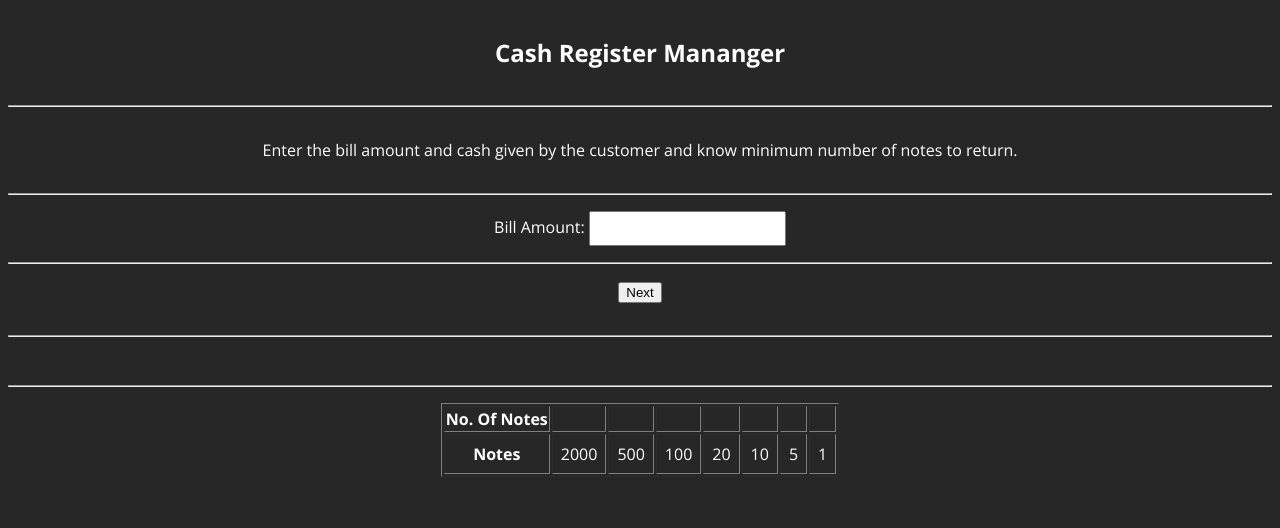
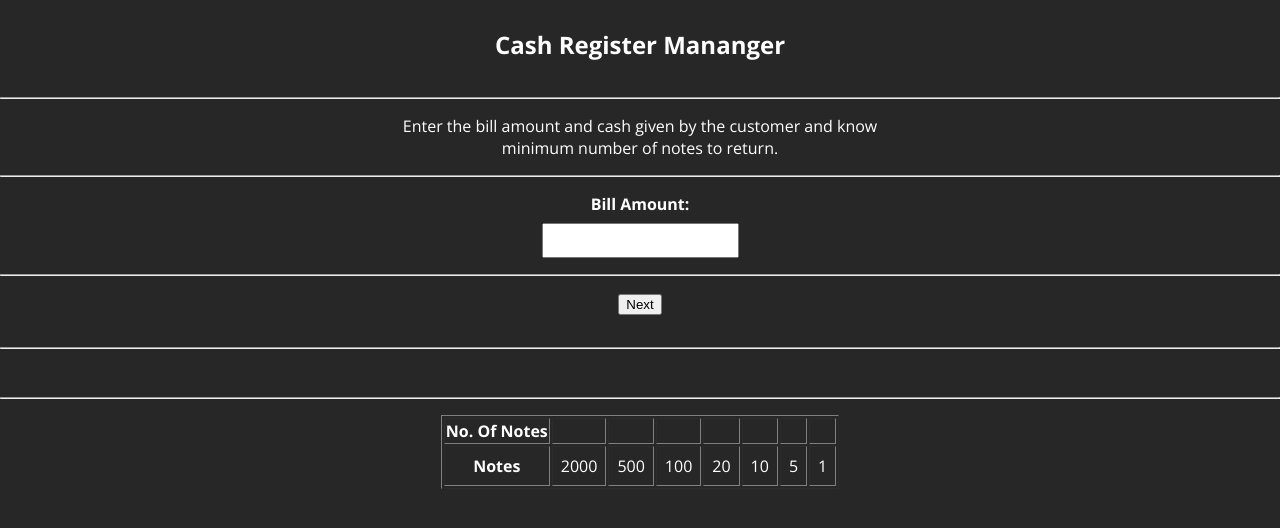
Before and after one commit to Avin008/cashRegister, a plain HTML site: page index.html in a window 1280 px wide. Drawn offline with nearby package versions, Linux system fonts and the light colour scheme.

Commit message:
style: margin and padding

```diff
--- a/index.html
+++ b/index.html
@@ -14,7 +14,7 @@
     <hr />
 
     <div class="container-center">
-      <p id="About">
+      <p id="about">
         Enter the bill amount and cash given by the customer and know minimum
         number of notes to return.
       </p>
--- a/style.css
+++ b/style.css
@@ -6,13 +6,15 @@
 
 .container-center {
   text-align: center;
-  padding: 0.5rem 0;
+  padding: 0.5rem 1rem;
+  margin: auto;
 }
 
 body {
   color: white;
   background-color: var(--primary);
   font-family: "Open Sans", sans-serif;
+  margin: 0;
 }
 
 td {
@@ -29,4 +31,16 @@ input {
 
 table {
   margin: auto;
+  text-align: center;
 }
+
+label {
+  display: block;
+  padding-bottom: 0.5rem;
+  font-weight: bold;
+}
+
+#about {
+  max-width: 500px;
+  margin: auto;
+}
```
